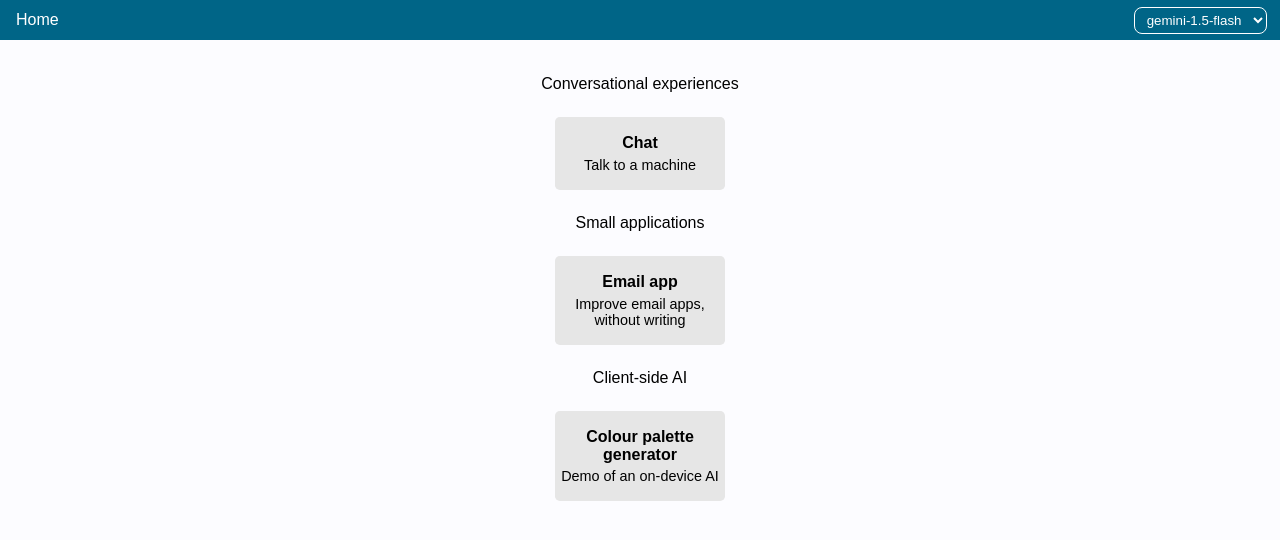
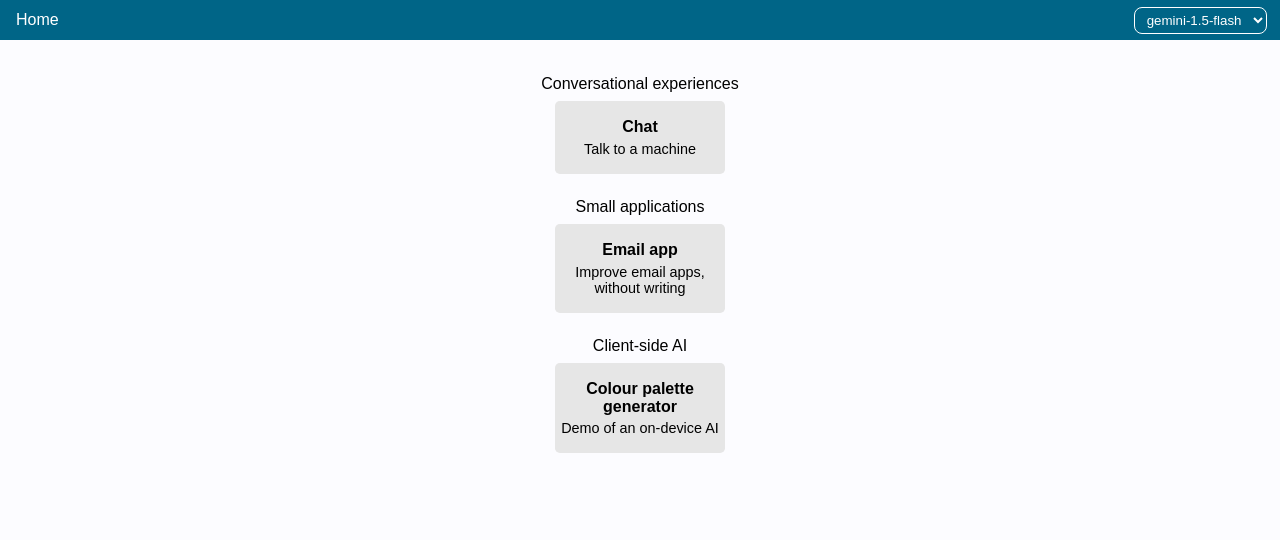
Before and after one commit to germolinal/llm-experiments, a Next.js app: page / in a window 1280 px wide. Shown: the top 540 px of the page. Built offline with nearby package versions, Linux system fonts and the light colour scheme.

Commit message:
even better landing

```diff
--- a/app/page.tsx
+++ b/app/page.tsx
@@ -10,7 +10,7 @@ function Project ({
   link: string
 }) {
   return (
-    <a href={link} style={{padding: "1em"}}>
+    <a href={link} style={{padding: "1em", paddingTop: "0"}}>
       <div className={styles.project}>
         <span>{title}</span>
         <span>{description}</span>
```
